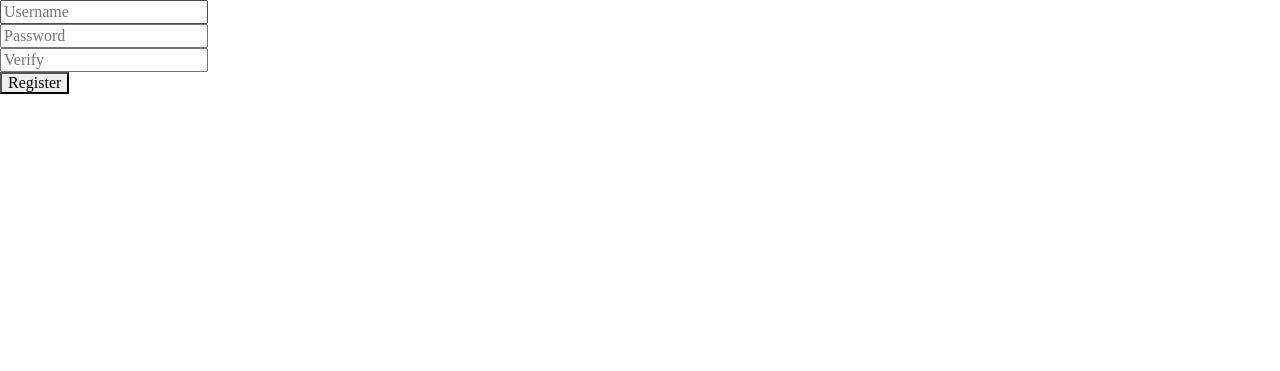
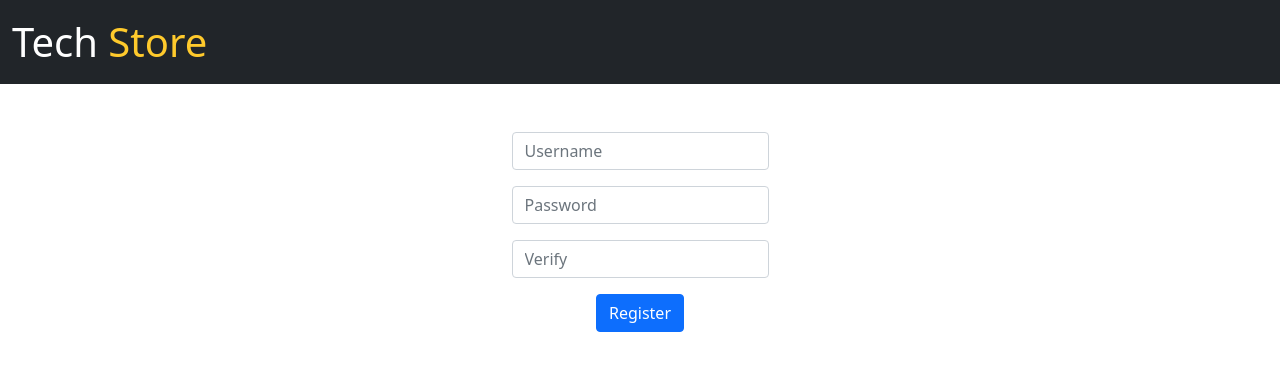
Before and after one commit to breno-albuquerque/my-store-app, a Flask app: page /register in a window 1280 px wide. Shown: the top 371 px of the page. Run offline with Flask 2, Linux system fonts and the light colour scheme; some libraries are stand-ins or nearby versions.

Commit message:
style: Add bootstrap and css to layout, login and register templates

```diff
--- a/helpers.py
+++ b/helpers.py
@@ -39,7 +39,6 @@ def getProductById(id):
 def Error(code, message):
     return render_template('error.html', code=code, message=message)
 
-
 def getCart():
     return db.execute(
         'SELECT product_id FROM Products_User WHERE user_id = ?', session['user']
--- /dev/null
+++ b/static/css/layout.css
@@ -0,0 +1,3 @@
+.yellow {
+    color: #FFCA2C;
+}
--- a/static/css/style.css
+++ b/static/css/style.css
@@ -30,6 +30,8 @@ footer, header, hgroup, menu, nav, section {
 }
 body {
 	line-height: 1;
+    /* my-code */
+    background-color: #2D3339;
 }
 ol, ul {
 	list-style: none;
--- a/static/js/main.js
+++ b/static/js/main.js
@@ -1,4 +1,3 @@
-const cartPageBtn = document.getElementById('cart-page-btn');
 const mainForm = document.getElementById('main-form');
 const flashMsg = document.getElementById('flash-main');
 
@@ -14,8 +13,6 @@ function handleCartBtnClick(event) {
     mainForm.action = '/main';
 }
 
-cartPageBtn.addEventListener('click', handleCartBtnClick);
-
 window.onload = () => {
     if (!flashMsg) return;
 
--- a/templates/layout.html
+++ b/templates/layout.html
@@ -4,12 +4,15 @@
     <meta charset="UTF-8">
     <meta http-equiv="X-UA-Compatible" content="IE=edge">
 
+    <link href="/static/css/style.css" rel="stylesheet">
+
     <!-- bootstrap imports -->
     <link href="https://cdn.jsdelivr.net/npm/bootstrap@5.1.3/dist/css/bootstrap.min.css" rel="stylesheet" integrity="sha384-1BmE4kWBq78iYhFldvKuhfTAU6auU8tT94WrHftjDbrCEXSU1oBoqyl2QvZ6jIW3" crossorigin="anonymous">
     <script src="https://cdn.jsdelivr.net/npm/bootstrap@5.1.3/dist/js/bootstrap.bundle.min.js" integrity="sha384-ka7Sk0Gln4gmtz2MlQnikT1wXgYsOg+OMhuP+IlRH9sENBO0LRn5q+8nbTov4+1p" crossorigin="anonymous"></script>
 
     <meta name="viewport" content="width=device-width, initial-scale=1.0">
-    <link href="/static/css/style.css" rel="stylesheet">
+
+    <link href="/static/css/layout.css" rel="stylesheet">
 
     <script src="../static/js/layout.js" defer></script>
 
@@ -19,16 +22,20 @@
     {% block head %}{% endblock %}
 </head>
 <body>
+    <header class="layout-header border-dark navbar d-flex flex-wrap justify-content-between p-2 bg-dark text-white">
+        <h1 class="modal-title fs-1 m-1">Tech <span class="yellow">Store</span></h1>
+        {% block header %}{% endblock %}
+    </header>
+
+
     {% if session['user'] %}
-    <header>
-        <nav>
-            <ul>
-                <li><a href="/main">Search</a></li>
-                <li><a href="/cart">Cart</a></li>
-                <li><a href="/logout">Logout</a></li>
-            </ul>
+
+        <nav class="mb-3 layout-header d-flex flex-wrap justify-content-around p-4 bg-dark text-white">
+            <div><a class="nav-link px-2 text-white fs-4" href="/main">Search</a></div>
+            <div><a class="nav-link px-2 text-white fs-4" href="/cart">Cart</a></div>
+            <div><a class="nav-link px-2 text-white fs-4" href="/logout">Logout</a></div>
         </nav>
-    </header>
+
     {% endif %}
     <main>
         {% block main %}{% endblock %}
--- a/templates/main.html
+++ b/templates/main.html
@@ -21,7 +21,6 @@
 {% endwith %}
 
 <form id="main-form" method="POST" action="/main">
-    <button name="category" id="cart-page-btn" value="desktop" type="submit" id="register-btn">See Cart</button>
     <button name="category" class="main-btn" value="desktop" type="submit" id="register-btn">Desktop</button>
     <button name="category" class="main-btn" value="monitors" type="submit" id="login-btn">Monitors</button>
     <button name="category" class="main-btn" value="mouse" type="submit" id="login-btn">Mouse</button>
--- a/templates/register.html
+++ b/templates/register.html
@@ -5,17 +5,17 @@
 {% endblock %}
 
 {% block main %}
-    <form action="/register" method="post">
-        <div>
-            <input autocomplete="off" id="username" name="username" placeholder="Username" type="text">
+    <form class="d-flex flex-column container mt-lg-5" action="/register" method="post">
+        <div class="mb-3">
+            <input class="form-control mx-auto w-auto" autocomplete="off" id="username" name="username" placeholder="Username" type="text">
         </div>
-        <div>
-            <input autocomplete="off" id="password" name="password" placeholder="Password" type="text">
+        <div class="mb-3">
+            <input class="form-control mx-auto w-auto" autocomplete="off" id="password" name="password" placeholder="Password" type="text">
         </div>
-        <div>
-            <input autocomplete="off" id="verify" name="verify" placeholder="Verify" type="text">
+        <div class="mb-3">
+            <input class="form-control mx-auto w-auto" autocomplete="off" id="verify" name="verify" placeholder="Verify" type="text">
         </div>
 
-        <button type="submit">Register</button>
+        <button class="btn btn-primary mx-auto w-auto" type="submit">Register</button>
     </form>
 {% endblock %}
```
Also changed, not shown: templates/home.html (+7 -5 lines), templates/login.html (+9 -8 lines).
